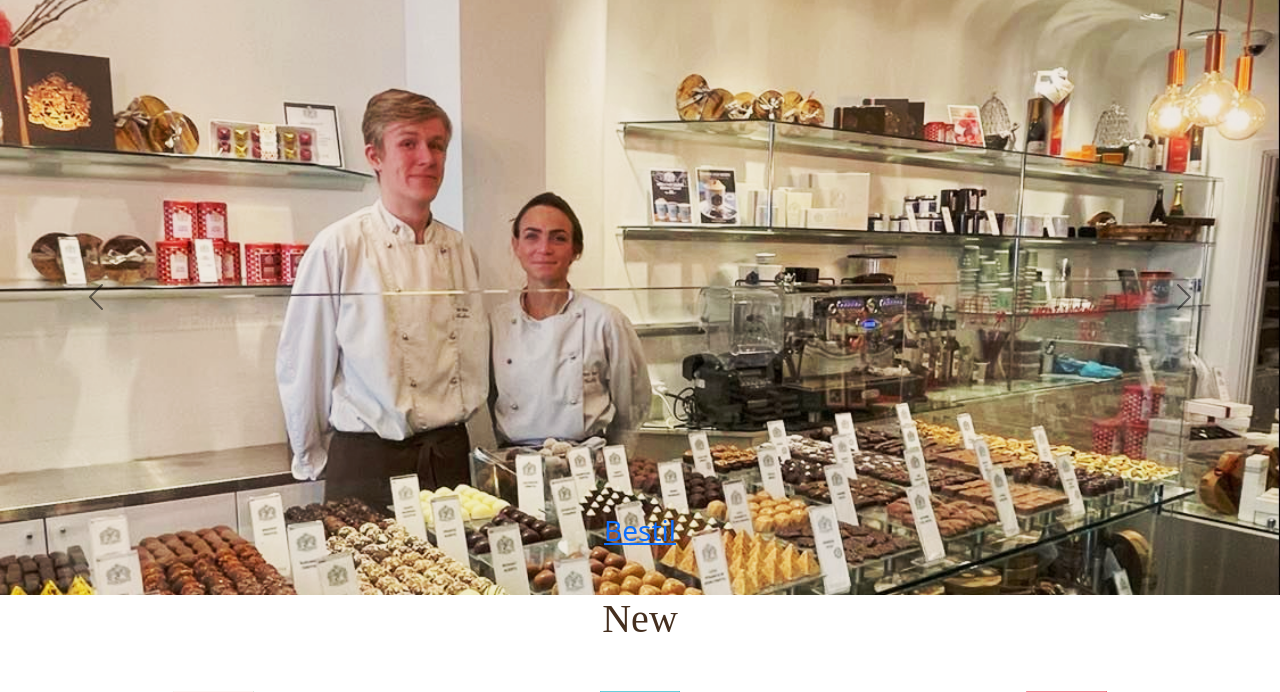
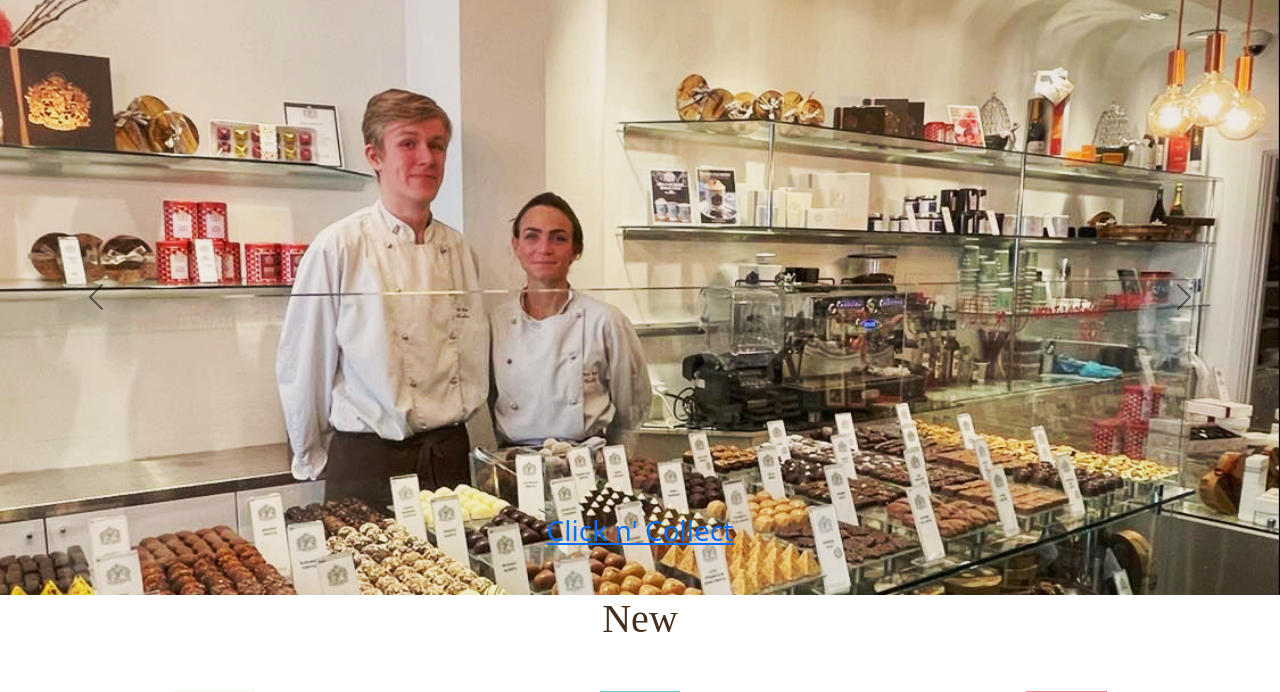
Before and after one commit to Viwite/ChocolateClub, a PHP site: page / in a window 1280 px wide. Shown: the part 74-766 px from the top of the page. Run offline with PHP 8.4, Linux system fonts and the light colour scheme; style sheets or scripts are compiled from the project's sources; some libraries are stand-ins or nearby versions.

Commit message:
click n' collect

```diff
--- a/BygSelv.php
+++ b/BygSelv.php
@@ -21,8 +21,7 @@
 
 <section class="container-fluid bg-bruntext">
 
-    <h1 class="text-1" style="text-align: center; font-family: Arial Rounded MT, sans-serif; color: #462f20;">Vælg
-        Selv</h1>
+    <h1 class="text-1" style="text-align: center; font-family: Arial Rounded MT, sans-serif; color: #462f20;">Click n' Collect</h1>
     <div class="row" style="max-width: 100%">
         <div class="col-12 col-lg-4">
             <div class="small">
--- a/index.php
+++ b/index.php
@@ -28,7 +28,7 @@
             <img src="images/kaninmorreveonkel.png" class="d-block w-100" alt="chokolatiers">
             <div class="carousel-caption d-block">
                 <button type="button" class="btn btn-cremehvid">
-                    <a href="BygSelv.php"><h3 class="btn-text text-bruntext text-decoration-none">Bestil</h3></a>
+                    <a href="BygSelv.php"><h3 class="btn-text text-bruntext text-decoration-none">Click n' Collect</h3></a>
                 </button>
             </div>
         </div>
@@ -36,7 +36,7 @@
             <img src="images/veg.png" class="d-block w-100" alt="veg">
             <div class="carousel-caption d-block">
                 <button type="button" class="btn btn-cremehvid">
-                    <a href="BygSelv.php"><h3 class="btn-text text-bruntext text-decoration-none">Bestil</h3></a>
+                    <a href="BygSelv.php"><h3 class="btn-text text-bruntext text-decoration-none">Click n' Collect</h3></a>
                 </button>
             </div>
         </div>
@@ -44,7 +44,7 @@
             <img src="images/smagsproever.png" class="d-block w-100" alt="smagsproever">
             <div class="carousel-caption d-block">
                 <button type="button" class="btn btn-cremehvid">
-                    <a href="BygSelv.php"><h3 class="btn-text text-bruntext text-decoration-none">Bestil</h3></a>
+                    <a href="BygSelv.php"><h3 class="btn-text text-bruntext text-decoration-none">Click n' Collect</h3></a>
                 </button>
             </div>
         </div>
```
